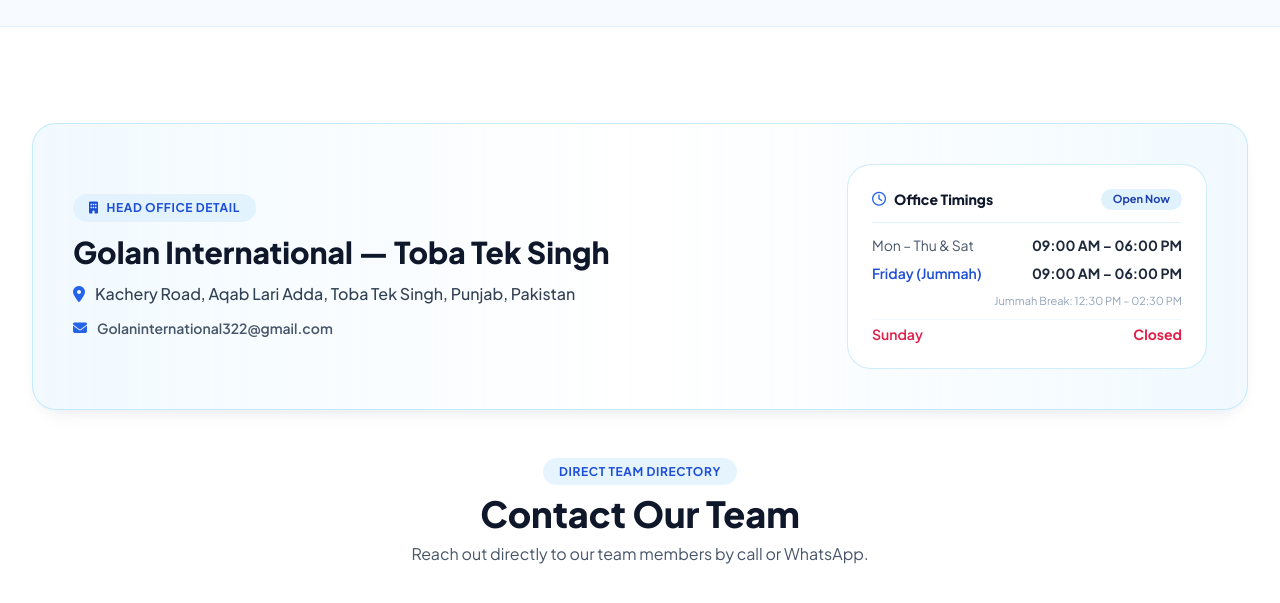
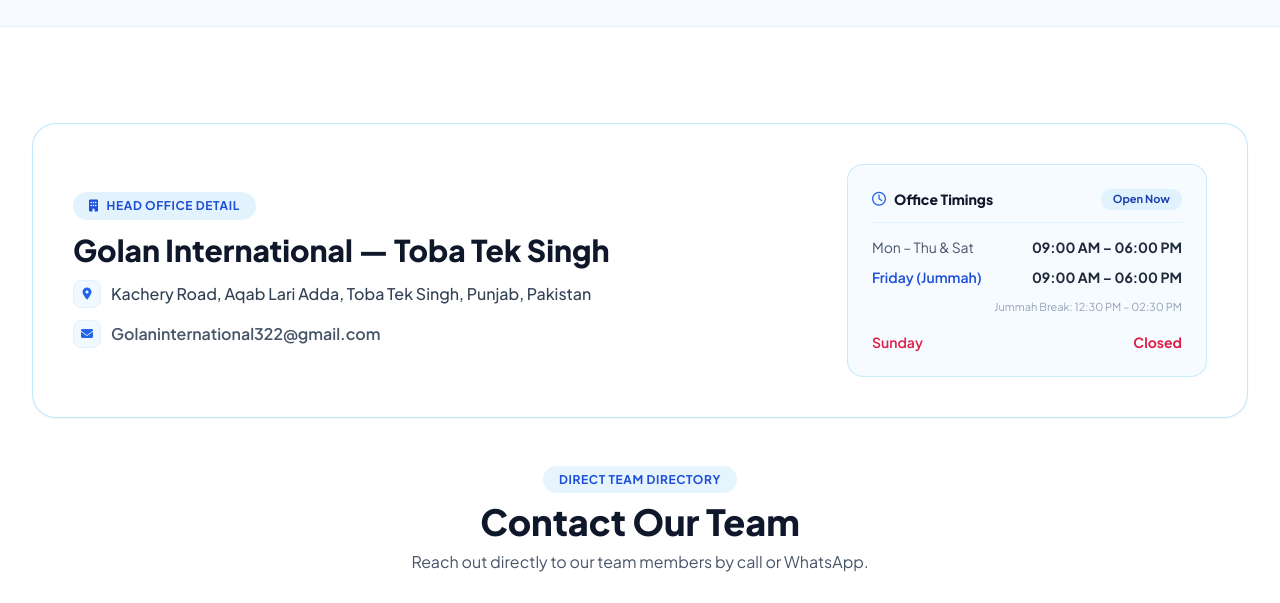
Before and after one commit to jutt332244/golan-international, a plain HTML site: page index.html in a window 1280 px wide. Shown: the part 5300-5903 px from the top of the page. Drawn offline with nearby package versions, Linux system fonts and the light colour scheme.

Commit message:
Update index.html

```diff
--- a/index.html
+++ b/index.html
@@ -659,7 +659,7 @@ button[class*="bg-blue-600"]:active {
     <div class="max-w-7xl mx-auto px-4 sm:px-6 lg:px-8 space-y-12">
 
       <!-- Part 1: Separate Head Office Detail Box -->
-      <div class="soft-card rounded-3xl border border-sky-200/80 bg-gradient-to-r from-sky-50/90 via-white to-sky-50/90 p-7 sm:p-10">
+     <div class="soft-card rounded-3xl border border-sky-200/90 bg-white p-6 sm:p-9 lg:p-10 shadow-sm">
         <div class="flex flex-col lg:flex-row lg:items-center justify-between gap-8">
           <div class="space-y-3">
             <span class="inline-flex items-center gap-2 text-xs font-bold uppercase tracking-wider text-blue-700 bg-sky-100/90 px-4 py-1.5 rounded-full">
@@ -668,18 +668,13 @@ button[class*="bg-blue-600"]:active {
             <h2 class="text-2xl sm:text-3xl font-extrabold text-brand-ink">
               Golan International — Toba Tek Singh
             </h2>
-            <p class="text-sm sm:text-base text-slate-700 font-medium flex items-start gap-2.5">
-              <i class="fa-solid fa-location-dot text-blue-600 mt-1 shrink-0"></i>
-              <span>Kachery Road, Aqab Lari Adda, Toba Tek Singh, Punjab, Pakistan</span>
+           <p class="text-sm sm:text-base text-slate-700 font-medium flex items-center gap-2.5"><span class="w-7 h-7 rounded-lg bg-sky-50 border border-sky-100 flex items-center justify-center shrink-0"><i class="fa-solid fa-location-dot text-blue-600 text-xs"></i></span><span>Kachery Road, Aqab Lari Adda, Toba Tek Singh, Punjab, Pakistan</span></p>
             </p>
-            <p class="text-sm text-slate-600 flex items-center gap-2.5">
-              <i class="fa-solid fa-envelope text-blue-600 shrink-0"></i>
-              <a href="mailto:Golaninternational322@gmail.com" class="hover:text-blue-700 font-semibold">Golaninternational322@gmail.com</a>
-            </p>
+           <p class="text-sm sm:text-base text-slate-600 flex items-center gap-2.5"><span class="w-7 h-7 rounded-lg bg-sky-50 border border-sky-100 flex items-center justify-center shrink-0"><i class="fa-solid fa-envelope text-blue-600 text-xs"></i></span><a href="mailto:Golaninternational322@gmail.com" class="hover:text-blue-700 font-semibold transition-colors">Golaninternational322@gmail.com</a></p>
           </div>
 
           <!-- Soft Office Timings Box -->
-          <div class="bg-white rounded-3xl border border-sky-200/70 p-5 sm:p-6 lg:min-w-[360px] shadow-2xs">
+          <div class="bg-sky-50/60 rounded-2xl border border-sky-200/80 p-5 sm:p-6 lg:min-w-[360px] shadow-xs">
             <div class="flex items-center justify-between gap-2 pb-3 border-b border-sky-100">
               <span class="text-sm font-extrabold text-brand-ink flex items-center gap-2">
                 <i class="fa-regular fa-clock text-blue-600"></i> Office Timings
@@ -688,7 +683,7 @@ button[class*="bg-blue-600"]:active {
                 Checking...
               </span>
             </div>
-            <div class="mt-3 space-y-2 text-xs sm:text-sm">
+           <div class="mt-3.5 space-y-2.5 text-xs sm:text-sm">
               <div class="flex justify-between">
                 <span class="text-slate-600">Mon – Thu &amp; Sat</span>
                 <span class="font-bold text-slate-800">09:00 AM – 06:00 PM</span>
```
